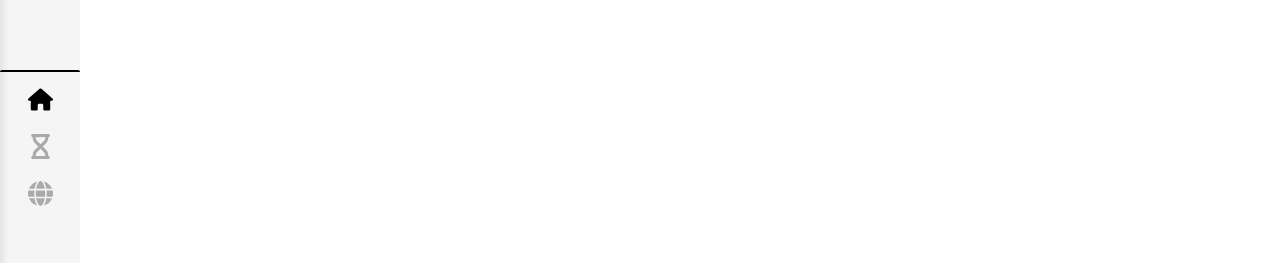
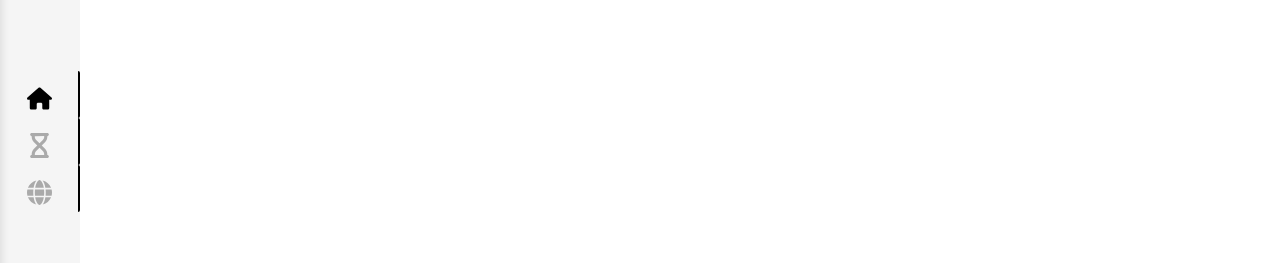
Before and after one commit to aravindanil816git/sentinent-ui, a React (Vite) app: page /chat/1 in a window 1280 px wide. Shown: the part 223-486 px from the top of the page. Built offline with nearby package versions, Linux system fonts and the light colour scheme.

Commit message:
fix: css break

```diff
--- a/src/components/NavBar.tsx
+++ b/src/components/NavBar.tsx
@@ -36,7 +36,7 @@ const IconButton = styled.button<{ active: boolean }>`
   }
 
   @media (min-width: 769px) {
-    border-right:
+    border-right: 2px solid black;
     border-top: none;
   }
 `;
```
